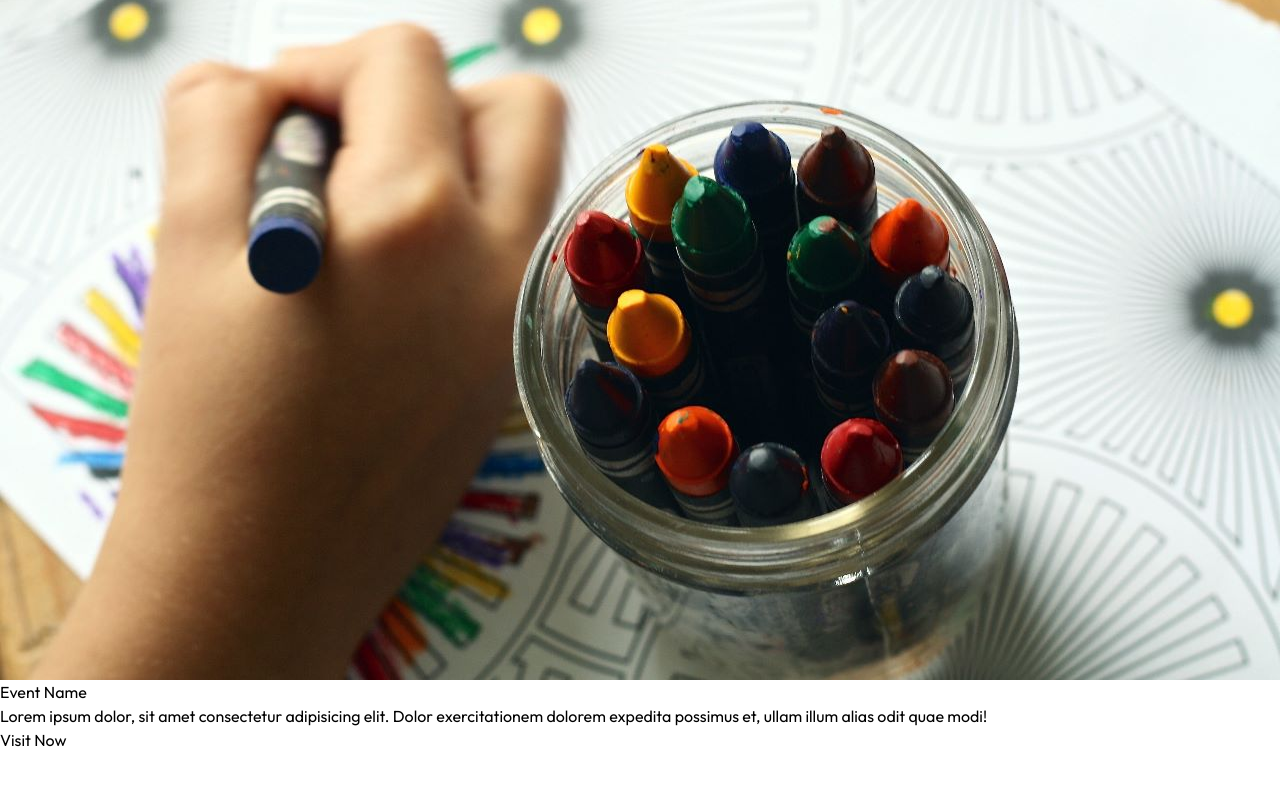
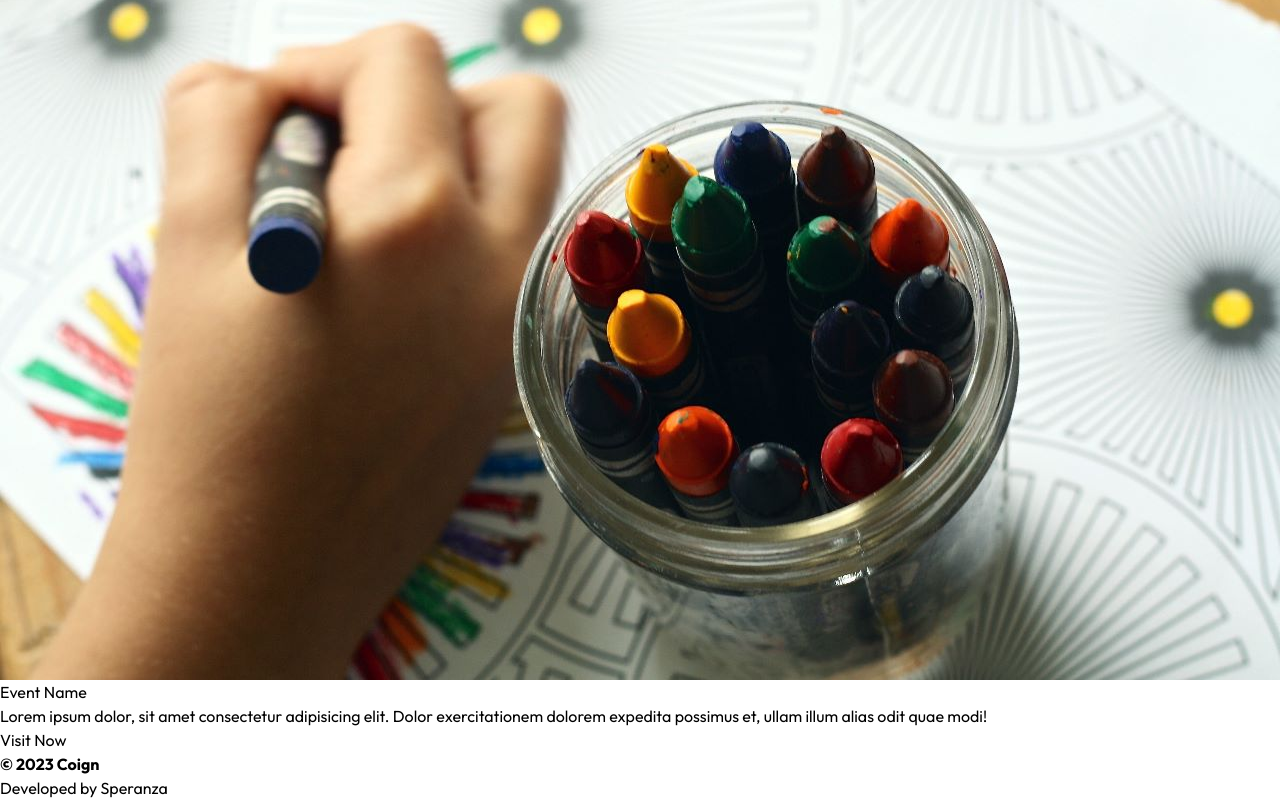
Before and after one commit to speranza-app/Platform_phase_1, a React (Vite) app: page /events in a window 1280 px wide. Shown: the part 2684-3484 px from the top of the page. Before the commit the page ends 3436 px from the top, so only its background shows below. Built offline with nearby package versions, Linux system fonts and the light colour scheme.

Commit message:
feat: add footer

```diff
--- a/src/App.jsx
+++ b/src/App.jsx
@@ -7,6 +7,7 @@ import { Route, BrowserRouter as Router, Routes } from 'react-router-dom'
 import NavBar from './Components/NavBar'
 import SubmissionPage from './Pages/SubmissionPage/SubmissionPage'
 import Events from './Pages/events/Events'
+import Footer from './Components/Footer'
 
 const App = () => {
   return (
@@ -22,6 +23,7 @@ const App = () => {
           element={<Events />}
          />
       </Routes>
+      <Footer />
     </Router>
   )
 }
--- /dev/null
+++ b/src/Components/Footer.jsx
@@ -0,0 +1,12 @@
+import React from 'react'
+
+function Footer() {
+  return (
+    <footer className="p-6 text-center">
+      <strong>&copy; 2023 Coign</strong>
+      <p>Developed by Speranza</p>
+    </footer>
+  );
+}
+
+export default Footer
```
